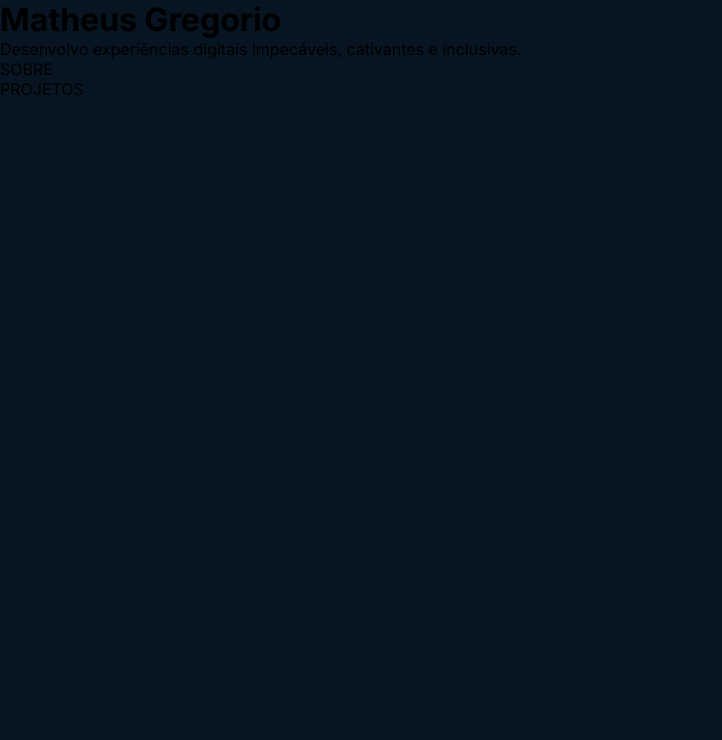
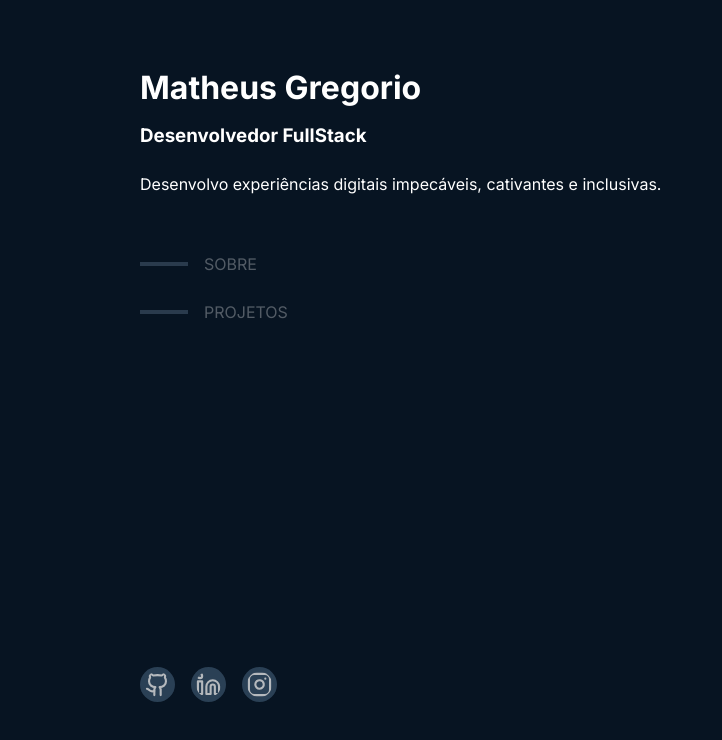
Before and after one commit to Matheussmaced/new_portfolio, a Next.js app: page / in a window 1280 px wide. Shown: the top 740 px of the page, without its empty margins (0-722 px from the left). Built offline with nearby package versions, Linux system fonts and the light colour scheme.

Commit message:
feat: profiling and styling

```diff
--- a/package.json
+++ b/package.json
@@ -10,16 +10,18 @@
   },
   "dependencies": {
     "@types/styled-components": "^5.1.34",
+    "lucide-react": "^0.363.0",
     "next": "14.1.4",
     "react": "^18",
     "react-dom": "^18",
     "styled-components": "^6.1.8"
   },
   "devDependencies": {
+    "@rocketseat/eslint-config": "^2.2.2",
     "@types/node": "^20",
     "@types/react": "^18",
     "@types/react-dom": "^18",
-    "eslint": "^8",
+    "eslint": "^8.57.0",
     "eslint-config-next": "14.1.4",
     "typescript": "^5"
   }
--- a/src/app/(home)/components/profile.tsx
+++ b/src/app/(home)/components/profile.tsx
@@ -1,21 +1,56 @@
-export default function Profile (){
+import Link from 'next/link'
+import {
+  Github,
+  Icons,
+  Informs,
+  Instagram,
+  Linkedin,
+  Links,
+  Main,
+  SpanLinks,
+} from '../styles/profile'
+
+export default function Profile() {
   return (
     <>
-      <main>
+      <Main>
         <h1>Matheus Gregorio</h1>
 
-        <p> Desenvolvo experiências digitais impecáveis, cativantes e inclusivas.</p>
+        <h3>Desenvolvedor FullStack</h3>
 
-        <div>
-          <span></span>
-          <p>SOBRE</p>
-        </div>
+        <p>
+          Desenvolvo experiências digitais impecáveis, cativantes e inclusivas.
+        </p>
 
-        <div>
-          <span></span>
-          <p>PROJETOS</p>
-        </div>
-      </main>
+        <Informs>
+          <Links>
+            <SpanLinks></SpanLinks>
+            <p>SOBRE</p>
+          </Links>
+
+          <Links>
+            <SpanLinks></SpanLinks>
+            <p>PROJETOS</p>
+          </Links>
+        </Informs>
+
+        <Icons>
+          <Link href="https://github.com/Matheussmaced" target="_blank">
+            <Github size={35} />
+          </Link>
+
+          <Link
+            href="https://www.linkedin.com/in/matheus-gregorio-472607275/"
+            target="_blank"
+          >
+            <Linkedin size={35} />
+          </Link>
+
+          <Link href="https://www.instagram.com/mateusmaced_/" target="_blank">
+            <Instagram size={35} />
+          </Link>
+        </Icons>
+      </Main>
     </>
-   )
+  )
 }
--- a/src/app/(home)/styles/profile.ts
+++ b/src/app/(home)/styles/profile.ts
@@ -1,5 +1,101 @@
-import styled from "styled-components";
+import { GithubIcon, InstagramIcon, LinkedinIcon } from 'lucide-react'
+import styled from 'styled-components'
 
 export const Main = styled.main`
+  position: relative;
+  margin: 4rem auto;
+  width: 62.5rem;
 
+  line-height: 3rem;
 `
+
+export const Informs = styled.div`
+  margin-top: 2rem;
+`
+
+export const Links = styled.div`
+  display: flex;
+  align-items: center;
+  width: 10rem;
+
+  gap: 1rem;
+  cursor: pointer;
+  opacity: 0.3;
+
+  &:hover {
+    transition: transform 0.2s ease;
+    transform: scale(1.2);
+    transform-origin: left;
+
+    opacity: 1;
+  }
+`
+
+export const SpanLinks = styled.span`
+  width: 3rem;
+  height: 0.2rem;
+
+  background-color: ${(props) => props.theme['base-span']};
+`
+
+export const Icons = styled.div`
+  position: fixed;
+  display: flex;
+  align-items: center;
+
+  bottom: 5rem;
+  left: 0;
+
+  gap: 1rem;
+  left: calc(50% - 31.25rem);
+
+  cursor: pointer;
+`
+
+export const Github = styled(GithubIcon)`
+  padding: 0.3rem;
+  border-radius: 100%;
+
+  background-color: ${(props) => props.theme['base-label']};
+
+  transition: 1s;
+  opacity: 0.7;
+
+  &:hover {
+    transition: 1s;
+    transform: scale(1.2);
+    opacity: 1;
+  }
+`
+
+export const Linkedin = styled(LinkedinIcon)`
+  padding: 0.3rem;
+  border-radius: 100%;
+
+  background-color: ${(props) => props.theme['base-label']};
+
+  transition: 1s;
+  opacity: 0.7;
+
+  &:hover {
+    transition: 1s;
+    transform: scale(1.2);
+    opacity: 1;
+  }
+`
+
+export const Instagram = styled(InstagramIcon)`
+  padding: 0.3rem;
+  border-radius: 100%;
+
+  background-color: ${(props) => props.theme['base-label']};
+
+  transition: 1s;
+  opacity: 0.7;
+
+  &:hover {
+    transition: 1s;
+    transform: scale(1.2);
+    opacity: 1;
+  }
+`
--- a/src/styles/global.ts
+++ b/src/styles/global.ts
@@ -5,13 +5,13 @@ export const GlobalStyles = createGlobalStyle`
     margin: 0;
     padding: 0;
     box-sizing: border-box;
+    color: ${(props) => props.theme.white};
     :focus {
       outline: 0;
       box-shadow: 0 0 0 2px ${(props) => props.theme.blue};
     }
     body {
       background-color: ${(props) => props.theme['base-background']};
-      font-size: 1rem;
     }
   }
 `
--- a/src/themes/default.ts
+++ b/src/themes/default.ts
@@ -15,4 +15,6 @@ export const defaultTheme = {
   'base-profile': '#0B1B2B',
   'base-background': '#071422',
   'base-input': '#040F1A',
+
+  'green-light': '#c5f08a',
 }
```
Also changed, not shown: src/app/(home)/page.tsx (+5 -5 lines), .eslintrc.json, 1 other file (tests, documents, lock files or other folders).
